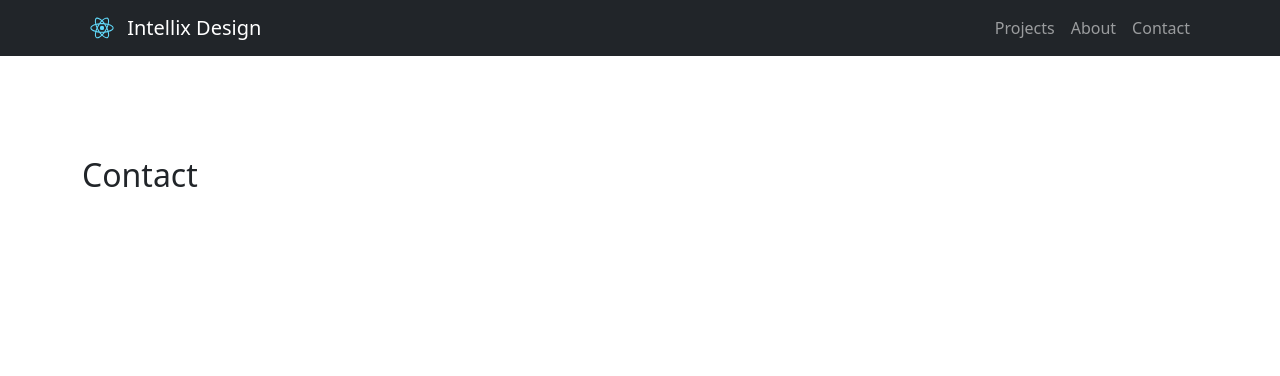
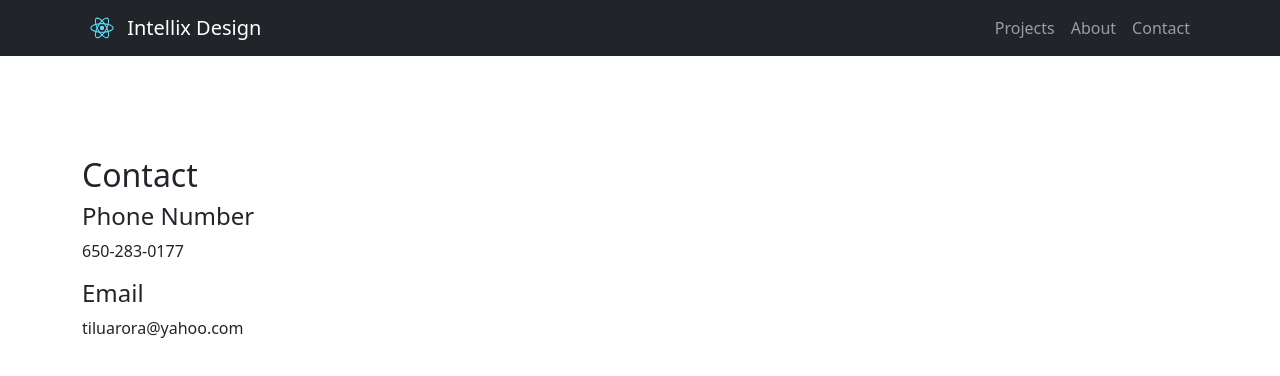
Before and after one commit to nikyarora/intellix-design, a React (Create React App) app: page /contact in a window 1280 px wide. Shown: the top 376 px of the page. Built offline with nearby package versions, Linux system fonts and the light colour scheme.

Commit message:
contact us page

```diff
--- a/src/components/Contact.js
+++ b/src/components/Contact.js
@@ -7,6 +7,10 @@ const Contact = () => {
          <div className="content">
            <div>
               <h2>Contact</h2>
+              <h4>Phone Number</h4>
+              <p>650-283-0177</p>
+              <h4>Email</h4>
+              <p>tiluarora@yahoo.com</p>
            </div>
          </div>
       </Container>
```
